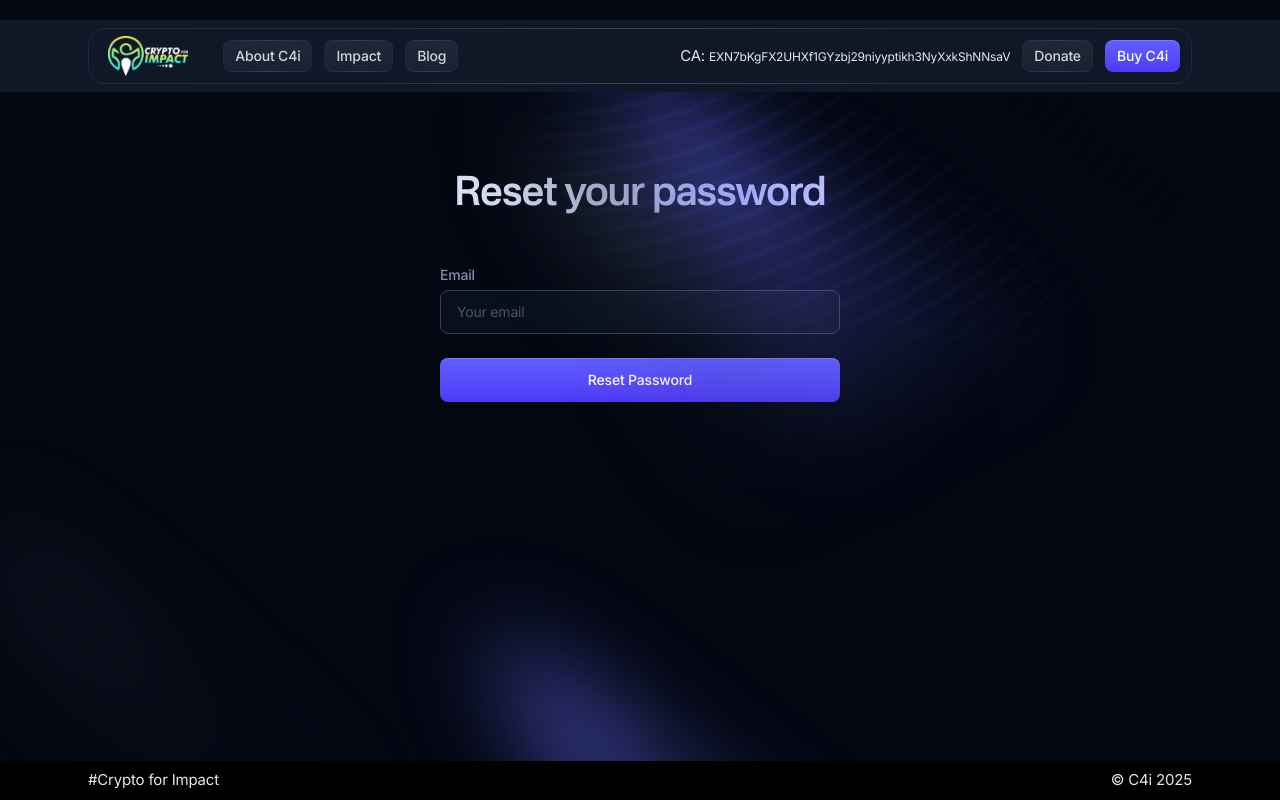
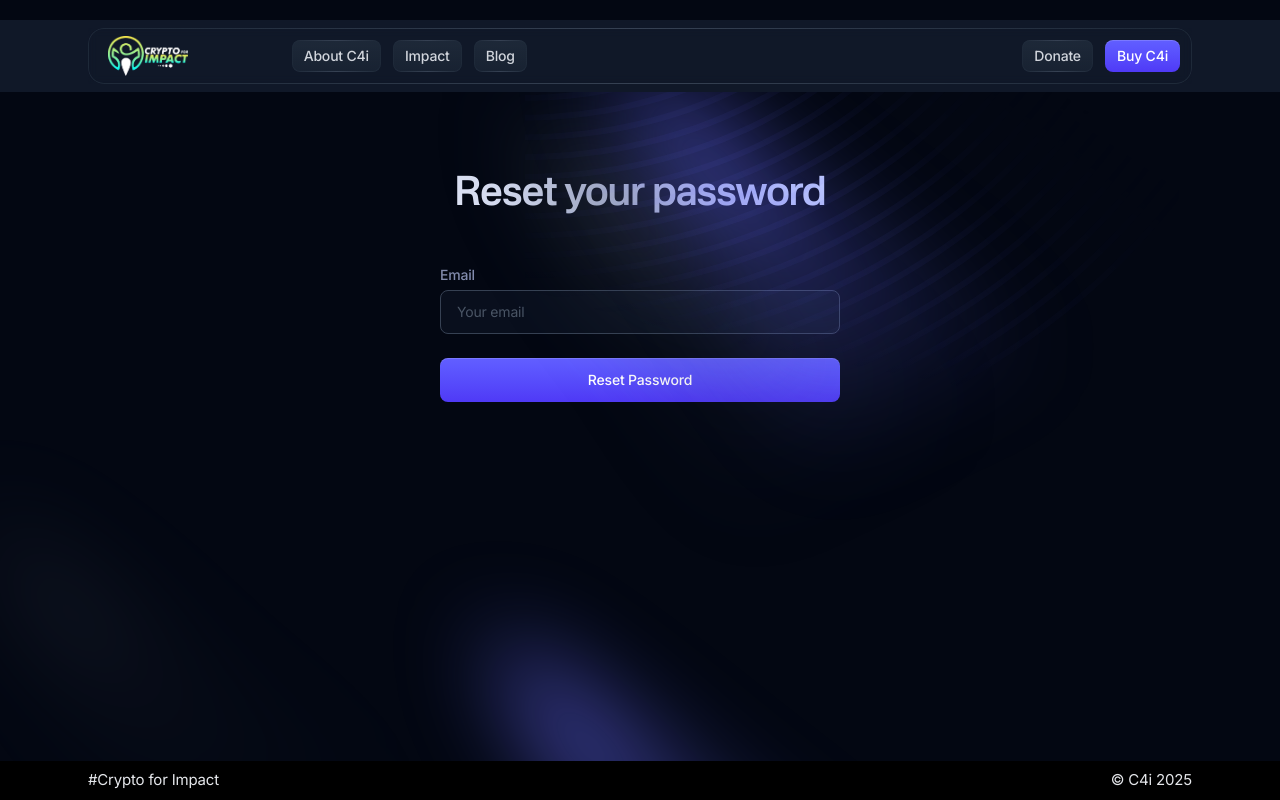
Before and after one commit to obuye37/cryptoforimpact, a Next.js app: page /reset-password in a window 1280 px wide. Built offline with nearby package versions, Linux system fonts and the light colour scheme.

Commit message:
Update header.tsx

```diff
--- a/components/ui/header.tsx
+++ b/components/ui/header.tsx
@@ -11,12 +11,12 @@ export default function Header() {
     console.log("hamburger clicked")
     setShowMobileMenu(!showMobileMenu)}
 
-  const [copySuccess, setCopySuccess] = useState(false)
+  // const [copySuccess, setCopySuccess] = useState(false)
 
-  const copyAddress = () => {
-    navigator.clipboard.writeText(CA)
-    setCopySuccess(!copySuccess)
-  }
+  // const copyAddress = () => {
+  //   navigator.clipboard.writeText(CA)
+  //   setCopySuccess(!copySuccess)
+  // }
   return (
     <header className="z-30 mt-2 py-2 bg-gray-900 w-full md:mt-5 sticky top-0">
       <div className="mx-auto max-w-6xl px-4 sm:px-6">
@@ -50,6 +50,7 @@ export default function Header() {
           </Link>
         </div>
 
+        { /*
         <div className={`sm:hidden flex flex-col select-none`}
           onClick={()=> copyAddress()}>
           {copySuccess ? <p>CA Copied</p> : <>
@@ -66,7 +67,8 @@ export default function Header() {
           className={`sm:flex hidden flex-col select-none cursor-pointer`}>
           {copySuccess ? <p>CA Copied</p> : <span> CA: <small> EXN7bKgFX2UHXf1GYzbj29niyyptikh3NyXxkShNNsaV</small></span> }
         </div>
-
+*/
+        }
         <div className="flex flex-1 items-center justify-end gap-3">
           <Link
             href="/donate"
```
